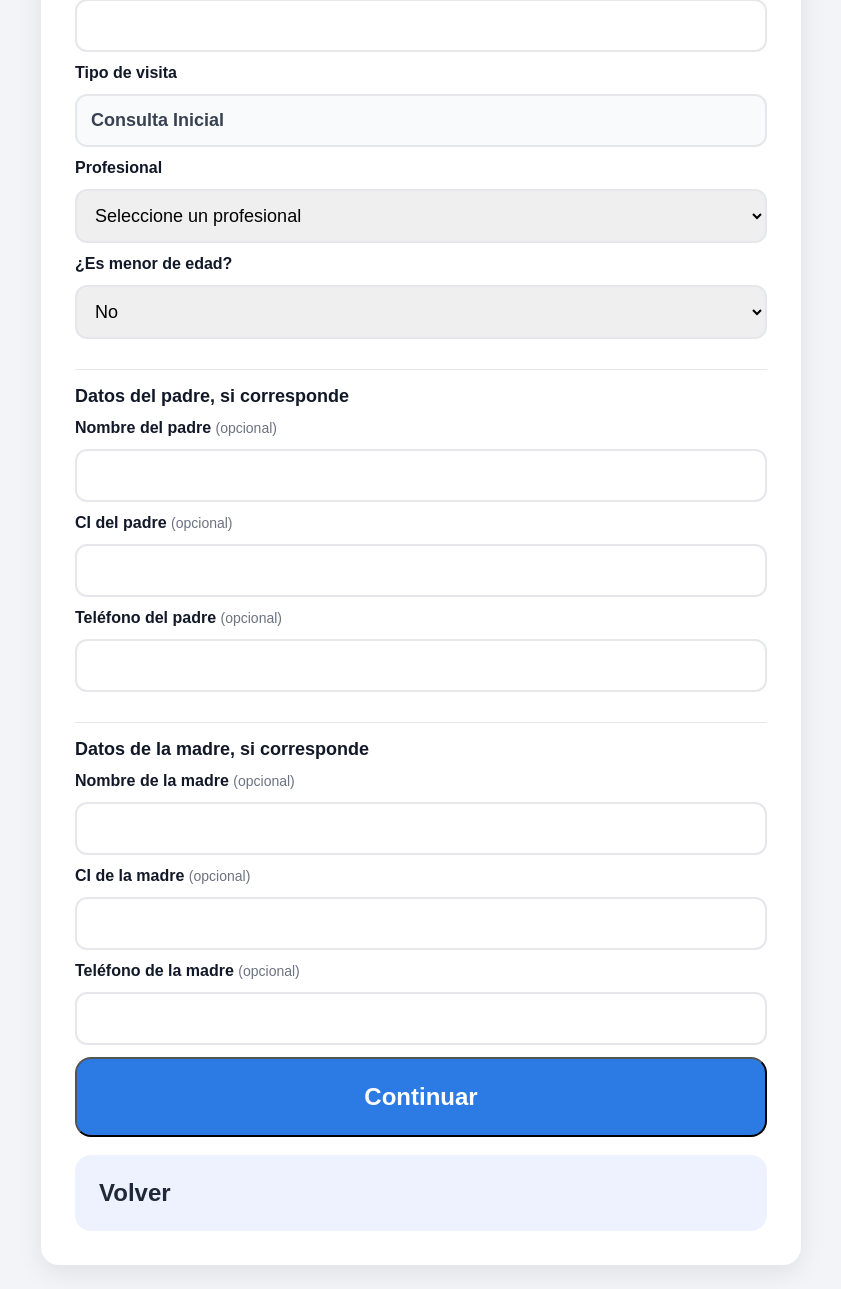
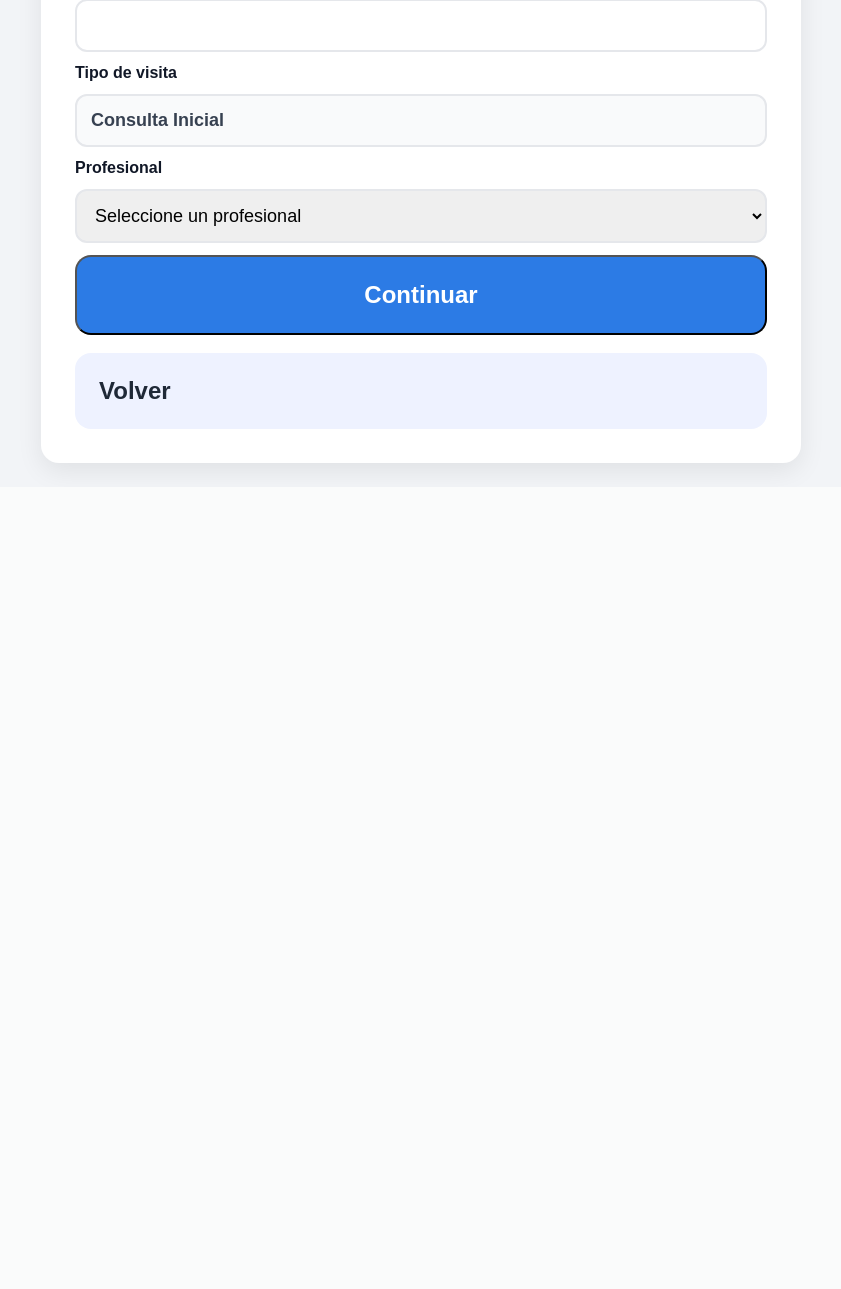
Before and after one commit to Myroesh/openemr-kiosk, a Flask app: page /nuevo in a window 1280 px wide. Shown: the part 756-2045 px from the top of the page, without its empty margins (219-1060 px from the left). After the commit the page ends 1236 px from the top, so only its background shows below. Run offline with Flask 3, Linux system fonts and the light colour scheme.

Commit message:
Auto-detect minors in new patient form

```diff
--- a/services/validation_service.py
+++ b/services/validation_service.py
@@ -16,6 +16,7 @@ ALLOWED_CONSULTATION_REASONS = (
     *NEW_PATIENT_CONSULTATION_REASONS,
     *EXISTING_PATIENT_CONSULTATION_REASONS,
 )
+
 
 def clean_spaces(value):
     if value is None:
@@ -166,7 +167,7 @@ def validate_new_patient_data(raw_data, professionals):
         "direccion": normalize_text(raw_data.get("direccion")),
         "motivo_consulta": normalize_text(raw_data.get("motivo_consulta")),
         "profesional_area": clean_spaces(raw_data.get("profesional_area")),
-        "es_menor": 1 if str(raw_data.get("es_menor")) == "1" else 0,
+        "es_menor": 0,
         "padre_nombre": clean_name(raw_data.get("padre_nombre")),
         "padre_ci": normalize_ci(raw_data.get("padre_ci")),
         "padre_telefono": normalize_bolivian_mobile(raw_data.get("padre_telefono")),
@@ -186,12 +187,7 @@ def validate_new_patient_data(raw_data, professionals):
         errors.append(birth_error)
     else:
         age = calculate_age(birth_date)
-
-        if age < 18 and not data["es_menor"]:
-            errors.append("Por la edad registrada, debe marcar al paciente como menor de edad.")
-
-        if age >= 18 and data["es_menor"]:
-            errors.append("Por la edad registrada, el paciente no debería marcarse como menor de edad.")
+        data["es_menor"] = 1 if age < 18 else 0
 
     allowed_sex_values = ("Male", "Female", "Other")
     if not data["sexo"]:
--- a/templates/nuevo.html
+++ b/templates/nuevo.html
@@ -30,7 +30,22 @@
         <input name="apellidos" type="text" required value="{{ form.apellidos or '' }}">
 
         <label>Fecha de nacimiento</label>
-        <input name="fecha_nacimiento" type="date" required value="{{ form.fecha_nacimiento or '' }}">
+        <input
+          id="fecha_nacimiento"
+          name="fecha_nacimiento"
+          type="date"
+          required
+          value="{{ form.fecha_nacimiento or '' }}"
+        >
+
+        <input
+          id="es_menor"
+          name="es_menor"
+          type="hidden"
+          value="{{ 1 if form.es_menor else 0 }}"
+        >
+
+        <div id="minor_status" class="readonly-field" style="display: none;"></div>
 
         <label>Sexo</label>
         <select name="sexo" required>
@@ -63,15 +78,18 @@
           {% endfor %}
         </select>
 
-        <label>¿Es menor de edad?</label>
-        <select name="es_menor">
-          <option value="0" {% if not form.es_menor %}selected{% endif %}>No</option>
-          <option value="1" {% if form.es_menor %}selected{% endif %}>Sí</option>
-        </select>
+        <div id="guardian_section" style="display: none;">
+          <div class="section-subtitle">
+            Datos de padre, madre o tutor
+          </div>
 
-        <div class="section-subtitle">Datos del padre, si corresponde</div>
+          <p class="optional">
+            Para pacientes menores de edad, registre al menos el nombre del padre o de la madre.
+          </p>
 
-        <label>Nombre del padre <span class="optional">(opcional)</span></label>
+          <div class="section-subtitle">Datos del padre</div>
+
+          <label>Nombre del padre <span class="optional">(obligatorio si no registra madre)</span></label>
           <input name="padre_nombre" type="text" value="{{ form.padre_nombre or '' }}">
 
           <label>CI del padre <span class="optional">(opcional)</span></label>
@@ -80,9 +98,9 @@
           <label>Teléfono del padre <span class="optional">(opcional)</span></label>
           <input name="padre_telefono" type="tel" value="{{ form.padre_telefono or '' }}">
 
-        <div class="section-subtitle">Datos de la madre, si corresponde</div>
+          <div class="section-subtitle">Datos de la madre</div>
 
-        <label>Nombre de la madre <span class="optional">(opcional)</span></label>
+          <label>Nombre de la madre <span class="optional">(obligatorio si no registra padre)</span></label>
           <input name="madre_nombre" type="text" value="{{ form.madre_nombre or '' }}">
 
           <label>CI de la madre <span class="optional">(opcional)</span></label>
@@ -90,6 +108,7 @@
 
           <label>Teléfono de la madre <span class="optional">(opcional)</span></label>
           <input name="madre_telefono" type="tel" value="{{ form.madre_telefono or '' }}">
+        </div>
 
         <div class="actions">
           <button class="btn" type="submit">Continuar</button>
@@ -98,5 +117,68 @@
       </form>
     </section>
   </main>
+
+  <script>
+    function calculateAgeFromDateString(dateString) {
+      if (!dateString) {
+        return null;
+      }
+
+      const birthDate = new Date(dateString + "T00:00:00");
+      const today = new Date();
+
+      if (Number.isNaN(birthDate.getTime())) {
+        return null;
+      }
+
+      let age = today.getFullYear() - birthDate.getFullYear();
+      const monthDiff = today.getMonth() - birthDate.getMonth();
+      const dayDiff = today.getDate() - birthDate.getDate();
+
+      if (monthDiff < 0 || (monthDiff === 0 && dayDiff < 0)) {
+        age -= 1;
+      }
+
+      return age;
+    }
+
+    function updateMinorSection() {
+      const birthDateInput = document.getElementById("fecha_nacimiento");
+      const minorInput = document.getElementById("es_menor");
+      const minorStatus = document.getElementById("minor_status");
+      const guardianSection = document.getElementById("guardian_section");
+
+      const age = calculateAgeFromDateString(birthDateInput.value);
+
+      if (age === null || age < 0) {
+        minorInput.value = "0";
+        guardianSection.style.display = "none";
+        minorStatus.style.display = "none";
+        minorStatus.textContent = "";
+        return;
+      }
+
+      if (age < 18) {
+        minorInput.value = "1";
+        guardianSection.style.display = "block";
+        minorStatus.style.display = "block";
+        minorStatus.textContent = "Paciente menor de edad. Debe registrar al menos padre o madre.";
+      } else {
+        minorInput.value = "0";
+        guardianSection.style.display = "none";
+        minorStatus.style.display = "block";
+        minorStatus.textContent = "Paciente mayor de edad.";
+      }
+    }
+
+    document.addEventListener("DOMContentLoaded", function () {
+      const birthDateInput = document.getElementById("fecha_nacimiento");
+
+      birthDateInput.addEventListener("change", updateMinorSection);
+      birthDateInput.addEventListener("input", updateMinorSection);
+
+      updateMinorSection();
+    });
+  </script>
 </body>
 </html>
```
Lines whose indentation alone changed are shown as unchanged.
